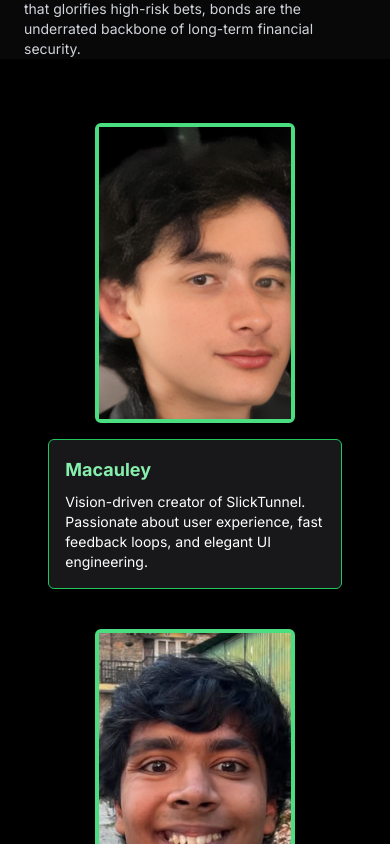
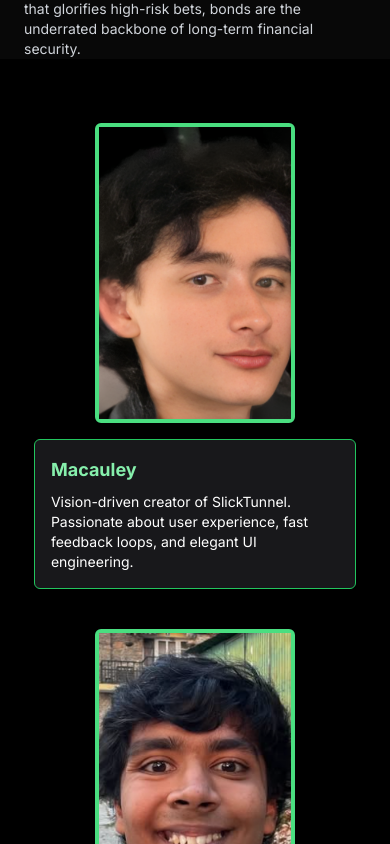
Before and after one commit to Xethdar/Test, a Next.js app: page / in a window 390 px wide. Shown: the part 3860-4704 px from the top of the page. Built offline with nearby package versions, Linux system fonts and the light colour scheme.

Commit message:
fix: resolve survey page deployment error
Fix syntax errors and simplify JSX structure for deployment.

Co-authored-by: null <174863862+Xethdar@users.noreply.github.com>

```diff
--- a/app/page.tsx
+++ b/app/page.tsx
@@ -407,7 +407,7 @@ export default function LandingPage() {
           </div>
           <section className="w-full py-16 bg-black text-white flex flex-col md:flex-row">
   {/* LEFT SIDE (founders) */}
-  <div className="w-full md:w-1/2 px-8 md:pl-24 md:pr-0 space-y-12">
+  <div className="w-full md:w-1/2 px-4 md:pl-24 md:pr-0 space-y-12">
     <div
       className={`flex ${isMobile ? "flex-col" : "flex-row"} gap-10 items-center md:items-start`}
     >
```
